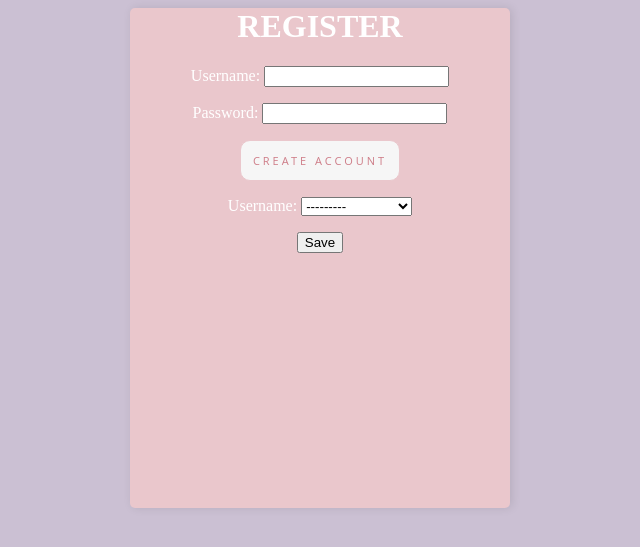
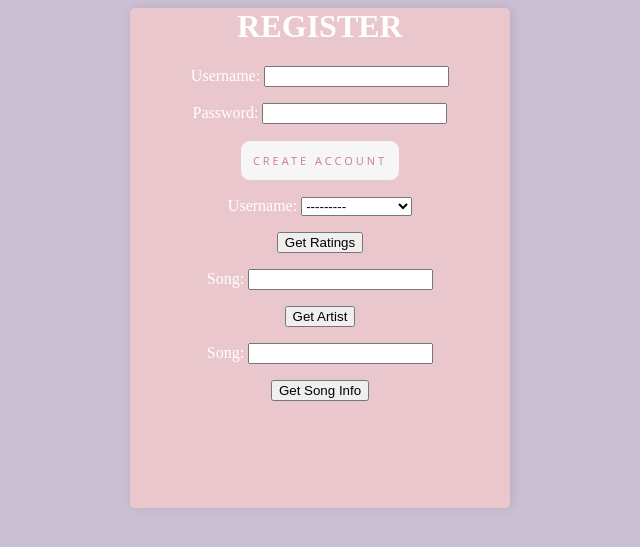
Before and after one commit to kouenYoung/assign2.github.io, a Django app: page /music_app/register/ in a window 1280 px wide. Shown: the top 547 px of the page, without its empty margins (320-960 px from the left). Run offline with Django 3.2, Linux system fonts and the light colour scheme; data comes from the database, SQL or seed files in the repository.

Commit message:
combine forms

```diff
--- a/django-app/music_app/forms.py
+++ b/django-app/music_app/forms.py
@@ -1,6 +1,6 @@
 from django import forms
 
-from .models import Users, Ratings
+from .models import Users, Ratings, Artists, SongInfo
 
 class UsersForm(forms.ModelForm):
     class Meta:
@@ -16,3 +16,17 @@ class SongsForm(forms.ModelForm):
         fields = [
             'username',
         ]
+
+class ArtistsForm(forms.ModelForm):
+    class Meta:
+        model = Artists
+        fields = [
+            'song',
+        ]
+
+class SongInfoForm(forms.ModelForm):
+    class Meta:
+        model = SongInfo
+        fields = [
+            'song',
+        ]
--- a/django-app/music_app/templates/music_app/register.html
+++ b/django-app/music_app/templates/music_app/register.html
@@ -13,7 +13,7 @@
 
                 <form method = "POST"> {% csrf_token %}
                     {{ form2.as_p }}
-                    <input type ="submit" value = "Save" name="get_songs"/>
+                    <input type ="submit" value = "Get Ratings" name="get_songs"/>
 
                 </form>
                 <div class = "songs">
@@ -27,6 +27,44 @@
                     {% endfor %}
                 </div>
             </div>
+
+
+            <div id="song_artist">
+                <form method = "POST">  {% csrf_token %}
+                    {{ artist_form.as_p }}
+                    <input type="submit" value = "Get Artist" name="song_to_artist"/>
+
+                </form>
+                <div class = 'songs_artists'>
+                    {% for artist in artists %}
+                    <div>
+                        <h2> {{ artist.song }}</h2>
+                        <h2> {{ artist.artist }}</h2>
+                    </div>
+                    {% endfor %}
+
+                </div>
+            </div>
+
+            <div id="songinfo">
+                <form method = "POST">  {% csrf_token %}
+                    {{ song_form.as_p }}
+                    <input type="submit" value = "Get Song Info" name="song_info"/>
+
+                </form>
+                <div class>
+                    {% for song in song_info %}
+                    <div>
+                        <h2> {{ song.song }}</h2>
+                        <h2> {{ song.album }}</h2>
+                        <h2> {{ song.year }}</h2>
+                        <h2> {{ song.genre }}</h2>
+                    </div>
+                    {% endfor %}
+
+                </div>
+            </div>
+
         </div>
 
 </body>
--- a/django-app/music_app/views.py
+++ b/django-app/music_app/views.py
@@ -1,10 +1,11 @@
+from nntplib import ArticleInfo
 from django.shortcuts import render
 from django.http import HttpResponse
 from django.template import loader
 
-from .forms import UsersForm, SongsForm
+from .forms import SongInfoForm, UsersForm, SongsForm, ArtistsForm, SongInfoForm
 
-from .models import Users, Ratings
+from .models import Users, Ratings, Artists, SongInfo
 from django.http import HttpResponseRedirect,HttpResponse
 # Create your views here.
 
@@ -17,7 +18,11 @@ def register(request):
 
     users = UsersForm()
     rating_form = SongsForm()
+    song_info_form = SongInfoForm()
+    artists_form = ArtistsForm()
     ratings = None
+    artist = None
+    song_info = None
     if request.method == 'POST':
         if 'register' in request.POST:
             users = UsersForm(request.POST or None)
@@ -30,11 +35,25 @@ def register(request):
             if rating_form.is_valid():
                 ratings = Ratings.objects.filter(username = rating_form.cleaned_data["username"])
 
+        if 'song_to_artist' in request.POST:
+            artists_form = ArtistsForm(request.POST or None)
+            if artists_form.is_valid():
+                artist = Artists.objects.filter(song = artists_form.cleaned_data['song'])
+
+        if 'song_info' in request.POST:
+            song_info_form = SongInfoForm(request.POST or None)
+            if song_info_form.is_valid():
+                song_info = SongInfo.objects.filter(song = song_info_form.cleaned_data['song'])
+
 
     context = {
         'form' : users,
         "form2": rating_form,
-        "ratings_list" : ratings
+        "ratings_list" : ratings,
+        'artist_form' : artists_form,
+        'artists' : artist,
+        "song_form" : song_info_form,
+        'song_info' : song_info
     }
     return render(request, 'music_app/register.html', context)
 
```
